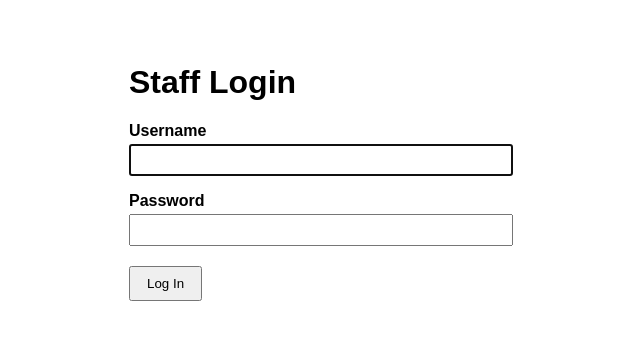
After one commit to soitirakis/patient-scheduler, a Flask app: page /login in a window 1280 px wide. The commit adds this page. Shown: the top 340 px of the page, without its empty margins (319-959 px from the left). Run offline with Flask 3, Linux system fonts and the light colour scheme.

Commit message:
Replace Basic Auth with session-based login, logout, and 30-minute timeout
Co-Authored-By: Claude Sonnet 5 <noreply@anthropic.com>
Claude-Session: https://claude.ai/code/session_01NyuJ24KfwWckMHrwXd9VTb

```diff
--- a/app.py
+++ b/app.py
@@ -1,18 +1,18 @@
 import os
 import secrets
-from datetime import date, datetime
+from datetime import date, datetime, timedelta
 from functools import wraps
 from io import BytesIO
 from itertools import groupby
 
 from flask import (
     Flask,
-    Response,
     jsonify,
     redirect,
     render_template,
     request,
     send_file,
+    session,
     url_for,
 )
 from openpyxl import Workbook
@@ -29,11 +29,30 @@ from generate_qr import QR_PATH, generate_qr
 
 app = Flask(__name__)
 
+# Secret key used to sign session cookies. Set FLASK_SECRET_KEY as a
+# permanent, random value in production (e.g. via `python -c "import
+# secrets; print(secrets.token_hex(32))"`), so sessions survive app
+# restarts. If it's not set, a random key is generated on startup -- staff
+# will simply be logged out any time the app restarts.
+FLASK_SECRET_KEY = os.environ.get("FLASK_SECRET_KEY")
+
+if not FLASK_SECRET_KEY:
+    FLASK_SECRET_KEY = secrets.token_hex(32)
+    print(
+        "WARNING: FLASK_SECRET_KEY environment variable is not set. Using a "
+        "randomly generated key for this process, so all staff sessions will "
+        "be invalidated on every restart. Set a permanent FLASK_SECRET_KEY "
+        "to keep sessions persistent."
+    )
+
+app.secret_key = FLASK_SECRET_KEY
+app.permanent_session_lifetime = timedelta(minutes=30)
+
 # Ensure the database schema exists before handling any requests, so no
 # manual setup step is needed locally or on first deploy (e.g. PythonAnywhere).
 init_db()
 
-# Staff credentials for HTTP Basic Auth on /appointments and /export.
+# Staff credentials checked against the /login form.
 #
 # Locally, set these before running the app, e.g.:
 #   export STAFF_USERNAME=someusername
@@ -57,23 +76,20 @@ if not STAFF_USERNAME or not STAFF_PASSWORD:
 def require_staff_auth(view):
     @wraps(view)
     def wrapped(*args, **kwargs):
-        auth = request.authorization
-        valid = (
-            STAFF_USERNAME
-            and STAFF_PASSWORD
-            and auth
-            and secrets.compare_digest(auth.username or "", STAFF_USERNAME)
-            and secrets.compare_digest(auth.password or "", STAFF_PASSWORD)
-        )
-        if not valid:
-            return Response(
-                "Authentication required.",
-                401,
-                {"WWW-Authenticate": 'Basic realm="Staff Area"'},
-            )
+        if not session.get("logged_in"):
+            next_url = request.full_path if request.query_string else request.path
+            return redirect(url_for("login", next=next_url))
         return view(*args, **kwargs)
 
     return wrapped
+
+
+def _safe_next_url(next_url):
+    """Only allow redirecting back to a same-site path after login, to avoid
+    an open redirect via a crafted `next` value."""
+    if next_url and next_url.startswith("/") and not next_url.startswith("//"):
+        return next_url
+    return url_for("appointments")
 
 # Bookable slots within business hours, from SLOT_START_MINUTES through
 # SLOT_END_MINUTES inclusive, spaced SLOT_INTERVAL_MINUTES apart. Adjust
@@ -193,6 +209,38 @@ def group_appointments_by_date(rows):
     return groups
 
 
+@app.route("/login", methods=["GET", "POST"])
+def login():
+    if request.method == "POST":
+        username = request.form.get("username", "")
+        password = request.form.get("password", "")
+        valid = (
+            STAFF_USERNAME
+            and STAFF_PASSWORD
+            and secrets.compare_digest(username, STAFF_USERNAME)
+            and secrets.compare_digest(password, STAFF_PASSWORD)
+        )
+        if valid:
+            session["logged_in"] = True
+            session.permanent = True
+            return redirect(_safe_next_url(request.form.get("next")))
+        return render_template(
+            "login.html", error="Invalid credentials.", next=request.form.get("next")
+        )
+
+    return render_template(
+        "login.html",
+        message=request.args.get("message"),
+        next=request.args.get("next"),
+    )
+
+
+@app.route("/logout")
+def logout():
+    session.clear()
+    return redirect(url_for("login", message="You have been logged out."))
+
+
 @app.route("/appointments")
 @require_staff_auth
 def appointments():
--- a/templates/appointments.html
+++ b/templates/appointments.html
@@ -35,6 +35,10 @@
 </head>
 <body>
     <h1>Appointments</h1>
+
+    <p>
+        <a href="{{ url_for('logout') }}">Logout</a>
+    </p>
 
     <p>
         <a href="{{ url_for('book') }}">Book an appointment</a> |
--- /dev/null
+++ b/templates/login.html
@@ -0,0 +1,41 @@
+<!DOCTYPE html>
+<html lang="en">
+<head>
+    <meta charset="utf-8">
+    <meta name="viewport" content="width=device-width, initial-scale=1">
+    <title>Staff Login</title>
+    <style>
+        body { font-family: sans-serif; max-width: 24rem; margin: 4rem auto; padding: 0 1rem; }
+        label { display: block; margin-top: 1rem; font-weight: bold; }
+        input { width: 100%; padding: 0.4rem; margin-top: 0.25rem; box-sizing: border-box; }
+        button { margin-top: 1.25rem; padding: 0.5rem 1rem; }
+        .error { color: #b00020; background: #fde7ea; padding: 0.75rem; border-radius: 4px; }
+        .notice { color: #1b5e20; background: #e8f5e9; padding: 0.75rem; border-radius: 4px; }
+    </style>
+</head>
+<body>
+    <h1>Staff Login</h1>
+
+    {% if error %}
+    <p class="error">{{ error }}</p>
+    {% endif %}
+
+    {% if message %}
+    <p class="notice">{{ message }}</p>
+    {% endif %}
+
+    <form method="post" action="{{ url_for('login') }}">
+        {% if next %}
+        <input type="hidden" name="next" value="{{ next }}">
+        {% endif %}
+
+        <label for="username">Username</label>
+        <input type="text" id="username" name="username" required autofocus>
+
+        <label for="password">Password</label>
+        <input type="password" id="password" name="password" required>
+
+        <button type="submit">Log In</button>
+    </form>
+</body>
+</html>
```
